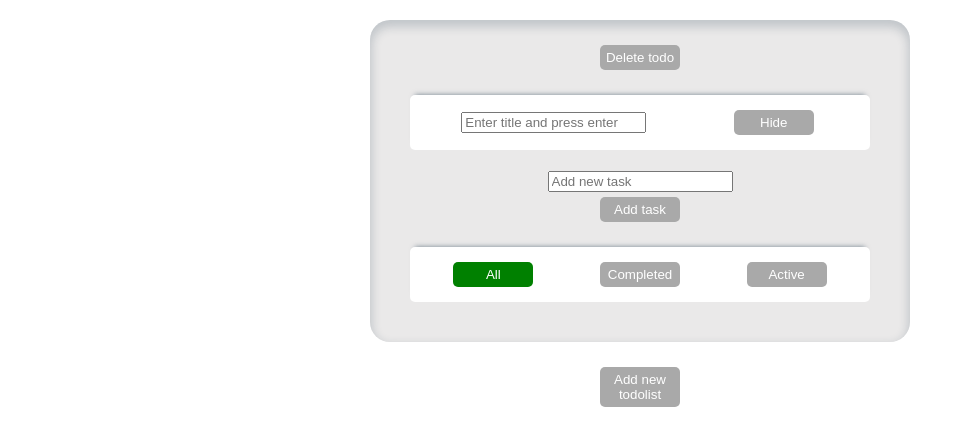
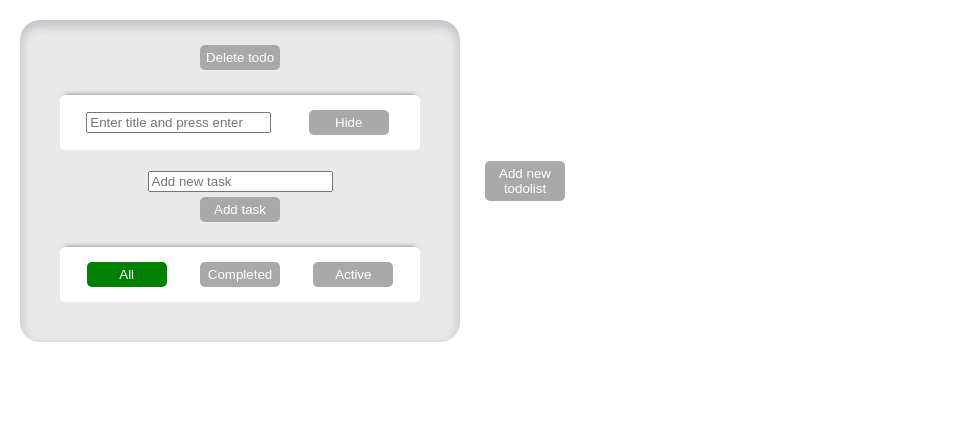
Before and after one commit to Pikadorius/todolist-v3.0, a React (Create React App) app: page / in a window 1280 px wide. Both pictures are taken after a click on the button "Add new todolist". Shown: the top 446 px of the page, without its empty margins (0-953 px from the left). Built offline with nearby package versions, Linux system fonts and the light colour scheme.

Commit message:
css changes

```diff
--- a/src/App.css
+++ b/src/App.css
@@ -1,5 +1,8 @@
 .App {
   text-align: center;
+  display: flex;
+  flex-wrap: wrap;
+  align-items: center;
 }
 
 .App-logo {
--- a/src/Components/Todolist/Todolist.module.css
+++ b/src/Components/Todolist/Todolist.module.css
@@ -2,10 +2,10 @@
     /*border:2px solid black;*/
     background-color: #eae9e9;
     border-radius: 20px;
-    width: 500px;
-    margin: 20px auto;
+    width: 400px;
+    margin: 20px;
     padding: 20px;
-    -webkit-box-shadow: 0px 5px 10px 2px rgba(34, 60, 80, 0.2) inset;
-    -moz-box-shadow: 0px 5px 10px 2px rgba(34, 60, 80, 0.2) inset;
-    box-shadow: 0px 5px 10px 2px rgba(34, 60, 80, 0.2) inset;
+    -webkit-box-shadow: 0 5px 10px 2px rgba(34, 60, 80, 0.2) inset;
+    -moz-box-shadow: 0 5px 10px 2px rgba(34, 60, 80, 0.2) inset;
+    box-shadow: 0 5px 10px 2px rgba(34, 60, 80, 0.2) inset;
 }
```
